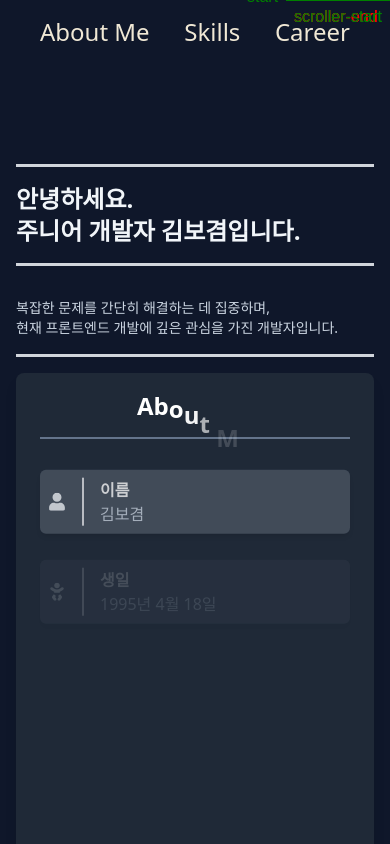
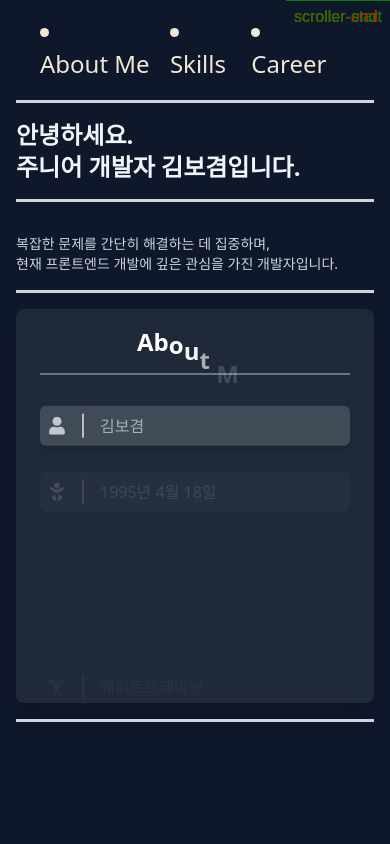
Before and after one commit to bogyeom95/portfolio, a Next.js app: page / in a window 390 px wide. Shown: the top 844 px of the page. Built offline with nearby package versions, Linux system fonts and the light colour scheme.

Commit message:
Navbar & horizontal animation 처리

```diff
--- /dev/null
+++ b/app/components/ContainerWarpper.tsx
@@ -0,0 +1,76 @@
+"use client";
+import React, { useRef } from "react";
+import Container from "./Container";
+import HeroSection from "./HeroSection/HeroSection";
+import SkillSection from "./SkillSection/SkillSection";
+
+export default function ContainerWarpper() {
+  // 각 섹션에 대한 ref 생성
+  const heroRef = useRef<HTMLDivElement>(null);
+  const skillRef = useRef<HTMLDivElement>(null);
+  const careerRef = useRef<HTMLDivElement>(null);
+
+  const scrollToSection = (
+    ref: React.RefObject<HTMLDivElement>,
+    offset: number = 100
+  ) => {
+    if (ref.current) {
+      const rect = ref.current.getBoundingClientRect();
+      const scrollTop = window.scrollY + rect.top + offset; // 현재 스크롤 위치 + 섹션 위치 - 오프셋
+      window.scrollTo({
+        top: scrollTop,
+        behavior: "smooth", // 부드러운 스크롤
+      });
+    }
+  };
+
+  return (
+    <Container>
+      <Header
+        scrollToSection={scrollToSection}
+        refs={{
+          hero: heroRef,
+          skill: skillRef,
+          career: careerRef,
+        }}
+      />
+      <div ref={heroRef}>
+        <HeroSection />
+      </div>
+      <div ref={skillRef}>
+        <SkillSection />
+      </div>
+    </Container>
+  );
+}
+// Header 컴포넌트
+function Header({
+  scrollToSection,
+  refs,
+}: {
+  scrollToSection: (ref: React.RefObject<HTMLDivElement>) => void;
+  refs: {
+    hero: React.RefObject<HTMLDivElement>;
+    skill: React.RefObject<HTMLDivElement>;
+    career: React.RefObject<HTMLDivElement>;
+  };
+}) {
+  return (
+    <div
+      className="fixed z-10 top-0 h-4 w-full sm:w-[100vh] mt-0 sm:mt-[100vh] text-2xl text-white rotate-0 sm:-rotate-90 mix-blend-exclusion
+    origin-[0]"
+    >
+      <div className="flex flex-row sm:flex-row-reverse justify-between px-10 *:sm:rotate-180 p-4">
+        <li>
+          <button onClick={() => scrollToSection(refs.hero)}>About Me</button>
+        </li>
+        <li>
+          <button onClick={() => scrollToSection(refs.skill)}>Skills</button>
+        </li>
+        <li>
+          <button onClick={() => scrollToSection(refs.career)}>Career</button>
+        </li>
+      </div>
+    </div>
+  );
+}
--- /dev/null
+++ b/app/components/Header.tsx
@@ -0,0 +1,36 @@
+"use client";
+export default function Header() {
+  const scrollToSection = (id: string) => {
+    const element = document.getElementById(id);
+    if (element) {
+      const rect = element.getBoundingClientRect();
+      const offset = 100; // 원하는 상단 여백
+      window.scrollTo({
+        top: window.scrollY + rect.top - offset, // 현재 스크롤 위치와 요소의 위치를 계산
+        behavior: "smooth", // 부드러운 스크롤
+      });
+    }
+  };
+  return (
+    <div
+      className="fixed z-10 top-0 h-4 w-full sm:w-[100vh] mt-0 sm:mt-[100vh] text-2xl text-white rotate-0 sm:-rotate-90 mix-blend-exclusion
+    origin-[0] "
+    >
+      <div className="flex flex-row sm:flex-row-reverse justify-between px-10 *:sm:rotate-180 p-4">
+        <li>
+          <button onClick={() => scrollToSection("section-hero")}>
+            About Me
+          </button>
+        </li>
+        <li>
+          <button onClick={() => scrollToSection("section-skill")}>
+            Skills
+          </button>
+        </li>
+        <li>
+          <button onClick={() => scrollToSection("career")}>Career</button>
+        </li>
+      </div>
+    </div>
+  );
+}
--- a/app/components/HeroSection/HeroSection.tsx
+++ b/app/components/HeroSection/HeroSection.tsx
@@ -12,6 +12,7 @@ import CardList from "./components/CardList";
 import {
   animateCards,
   animateContainer,
+  animateHorizontal,
   animateSplitText,
 } from "../animations";
 import { ScrollTrigger } from "gsap/ScrollTrigger";
@@ -22,11 +23,12 @@ export default function HeroSection() {
   const descriptionRef = useRef<HTMLParagraphElement | null>(null);
   const cardListHeaderRef = useRef<HTMLDivElement | null>(null);
   const cardRefs = useRef<(HTMLDivElement | null)[]>([]);
+  const horizontalRefs = useRef<(HTMLHRElement | null)[]>([]);
 
   useGSAP(() => {
     const tl = gsap.timeline();
-
     tl.add(animateContainer(containerRef))
+      .add(animateHorizontal(horizontalRefs.current), 0)
       .add(animateSplitText(titleRef, { y: -30 }), 0)
       .add(
         animateSplitText(descriptionRef, {
@@ -44,7 +46,7 @@ export default function HeroSection() {
     ScrollTrigger.create({
       trigger: containerRef.current,
       start: "-=100 top",
-      end: `+=1000`,
+      end: `+=2000`,
       animation: tl,
 
       pin: true,
@@ -57,11 +59,17 @@ export default function HeroSection() {
   }, []);
   return (
     <section
+      id="section-hero"
       ref={containerRef}
-      className="relative w-screen   mt-20 sm:mt-0 opacity-0"
+      className="relative w-screen opacity-0"
     >
-      <div className="flex flex-col  gap-4 pt-16 px-4 sm:p-20 justify-center ">
-        <Horizontal />
+      <div className="flex flex-col  gap-4  px-4 sm:p-20 justify-center ">
+        <Horizontal
+          ref={(el) => {
+            if (el) horizontalRefs.current[0] = el;
+          }}
+        />
+
         <h1
           ref={titleRef}
           className="text-2xl sm:text-4xl lg:text-6xl text-slate-100   font-bold"
@@ -70,7 +78,11 @@ export default function HeroSection() {
           <br />
           주니어 개발자 김보겸입니다.
         </h1>
-        <Horizontal />
+        <Horizontal
+          ref={(el) => {
+            if (el) horizontalRefs.current[1] = el;
+          }}
+        />
         <div
           ref={descriptionRef}
           className="text-sm sm:text-lg lg:text-xl  text-slate-300 mt-4"
@@ -78,9 +90,11 @@ export default function HeroSection() {
           복잡한 문제를 간단히 해결하는 데 집중하며, <br />
           현재 프론트엔드 개발에 깊은 관심을 가진 개발자입니다.
         </div>
-
-        <Horizontal />
-
+        <Horizontal
+          ref={(el) => {
+            if (el) horizontalRefs.current[2] = el;
+          }}
+        />
         <div className="w-full bg-gray-800 p-6 rounded-lg shadow-lg">
           <h1
             ref={cardListHeaderRef}
@@ -90,8 +104,11 @@ export default function HeroSection() {
           </h1>
           <CardList items={aboutMeItems} cardRefs={cardRefs} />
         </div>
-
-        <Horizontal />
+        <Horizontal
+          ref={(el) => {
+            if (el) horizontalRefs.current[3] = el;
+          }}
+        />
       </div>
     </section>
   );
--- a/app/components/HeroSection/components/Card.tsx
+++ b/app/components/HeroSection/components/Card.tsx
@@ -13,7 +13,7 @@ const Card = forwardRef<HTMLDivElement, CardProps>(({ item }, ref) => (
     <div className="text-lg sm:text-2xl">{item.icon}</div>
     <div className="border-r-2 h-full" />
     <div>
-      <h2 className="text-white font-semibold">{item.title}</h2>
+      <h2 className="text-white font-semibold hidden sm:block">{item.title}</h2>
       <p className="text-slate-300">{item.description}</p>
     </div>
   </div>
--- a/app/components/SkillSection/SkillSection.tsx
+++ b/app/components/SkillSection/SkillSection.tsx
@@ -8,6 +8,7 @@ import { useRef } from "react";
 import {
   animateCards,
   animateContainer,
+  animateHorizontal,
   animateSplitText,
 } from "../animations";
 import { ScrollTrigger } from "gsap/ScrollTrigger";
@@ -17,17 +18,19 @@ export default function SkillSection() {
   const containerRef = useRef<HTMLDivElement | null>(null);
   const titleRef = useRef<HTMLDivElement | null>(null);
   const cardRefs = useRef<(HTMLDivElement | null)[]>([]);
+  const horizontalRefs = useRef<(HTMLHRElement | null)[]>([]);
   useGSAP(() => {
     const tl = gsap.timeline();
 
     tl.add(animateContainer(containerRef))
+      .add(animateHorizontal(horizontalRefs.current), 0)
       .add(animateSplitText(titleRef, { y: -30 }), 0)
       .add(animateCards(cardRefs.current));
 
     ScrollTrigger.create({
       trigger: containerRef.current,
       start: "top top",
-      end: `+=1000`,
+      end: `+=2000`,
       animation: tl,
 
       pin: true,
@@ -40,8 +43,17 @@ export default function SkillSection() {
   }, []);
 
   return (
-    <section ref={containerRef} className="relative w-screen     opacity-0">
-      <div className=" flex flex-col  gap-4 px-4 sm:p-20 justify-center">
+    <section
+      id={"section-skill"}
+      ref={containerRef}
+      className="relative w-screen opacity-0 "
+    >
+      <div className="flex flex-col pt-20  gap-4  px-4 sm:p-20 justify-center ">
+        <Horizontal
+          ref={(el) => {
+            if (el) horizontalRefs.current[0] = el;
+          }}
+        />
         <h1
           ref={titleRef}
           className="text-2xl sm:text-4xl lg:text-6xl text-slate-100   font-bold"
@@ -49,9 +61,19 @@ export default function SkillSection() {
           My Skills
         </h1>
 
-        <Horizontal />
+        <Horizontal
+          ref={(el) => {
+            if (el) horizontalRefs.current[1] = el;
+          }}
+        />
 
         <SkillList skills={skills} cardRefs={cardRefs} />
+
+        <Horizontal
+          ref={(el) => {
+            if (el) horizontalRefs.current[2] = el;
+          }}
+        />
       </div>
     </section>
   );
--- a/app/components/animations.ts
+++ b/app/components/animations.ts
@@ -36,6 +36,22 @@ export function animateSplitText(
   return tl;
 }
 
+export function animateHorizontal(horizontalRefs: (HTMLHRElement | null)[]) {
+  const tl = gsap.timeline();
+
+  tl.from(
+    horizontalRefs.filter((ref) => ref !== null),
+    {
+      scaleX: 0, // x 방향으로 작게 시작
+      opacity: 0, // 완전히 투명하게 시작
+      transformOrigin: "left center", // 왼쪽에서 확장되도록 설정
+      duration: 1.5, // 애니메이션 지속 시간
+      ease: "power2.out", // 부드러운 감속 효과
+    }
+  );
+  return tl;
+}
+
 export function animateCards(cardRefs: (HTMLDivElement | null)[]) {
   const tl = gsap.timeline();
   tl.from(
--- a/app/globals.css
+++ b/app/globals.css
@@ -2,5 +2,8 @@
 @tailwind components;
 @tailwind utilities;
 
+html {
+  scroll-behavior: smooth;
+}
 body {
 }
--- a/app/page.tsx
+++ b/app/page.tsx
@@ -1,28 +1,5 @@
-import Container from "./components/Container";
-import HeroSection from "./components/HeroSection/HeroSection";
-import SkillSection from "./components/SkillSection/SkillSection";
+import ContainerWarpper from "./components/ContainerWarpper";
 
 export default function Home() {
-  return (
-    <Container>
-      <Header />
-      <HeroSection />
-      <SkillSection />
-    </Container>
-  );
+  return <ContainerWarpper />;
 }
-function Header() {
-  return (
-    <div
-      className="fixed z-10 top-0 h-4 w-full sm:w-[100vh] mt-0 sm:mt-[100vh] text-2xl text-white rotate-0 sm:-rotate-90 mix-blend-exclusion
-    origin-[0] "
-    >
-      <div className="flex flex-row sm:flex-row-reverse justify-between px-10 *:sm:rotate-180 p-4">
-        <div>About Me</div>
-        <div>Skills</div>
-
-        <div>Career</div>
-      </div>
-    </div>
-  );
-}
--- a/components/Horizontal.tsx
+++ b/components/Horizontal.tsx
@@ -1,3 +1,7 @@
-export default function Horizontal() {
-  return <hr className="border-t border-2 border-gray-300  w-full" />;
-}
+import { forwardRef } from "react";
+
+const Horizontal = forwardRef<HTMLHRElement, {}>((_, ref) => {
+  return <hr ref={ref} className="border-t border-2 border-gray-300 w-full" />;
+});
+
+export default Horizontal;
```
